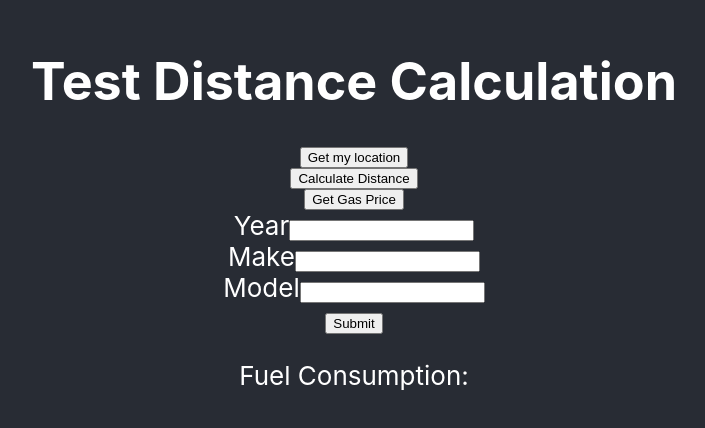
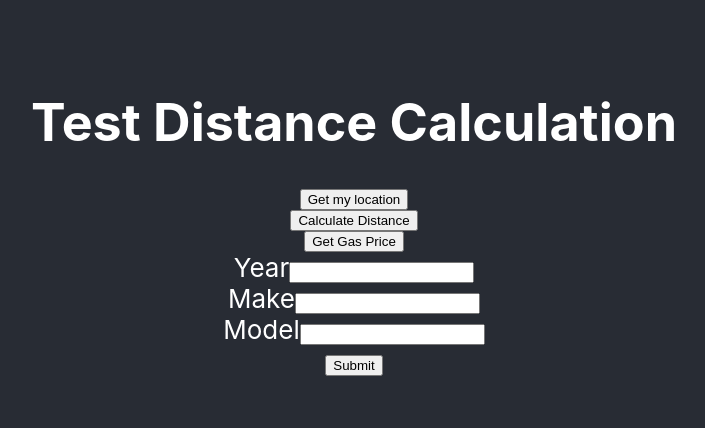
Before and after one commit to salsaady/fuel-wise, a React (Create React App) app in the folder frontend/: page / in a window 1280 px wide. Shown: the part 184-612 px from the top of the page, without its empty margins (286-991 px from the left). Built offline with nearby package versions, Linux system fonts and the light colour scheme.

Commit message:
Slight change in display

```diff
--- a/frontend/src/App.js
+++ b/frontend/src/App.js
@@ -91,7 +91,7 @@ function App() {
         {userLocation && <p>My Location: {userLocation.latitude} {userLocation.longitude}</p>}
         {distance && <p>Distance: {distance} km</p>}
         {gasPrice && <p>Gas Price: {gasPrice} </p>}
-        {<p>Fuel Consumption: {fuelConsumption}</p>}
+        {fuelConsumption && <p>Fuel Consumption: {fuelConsumption}</p>}
       </header>
 
     </div>
```
